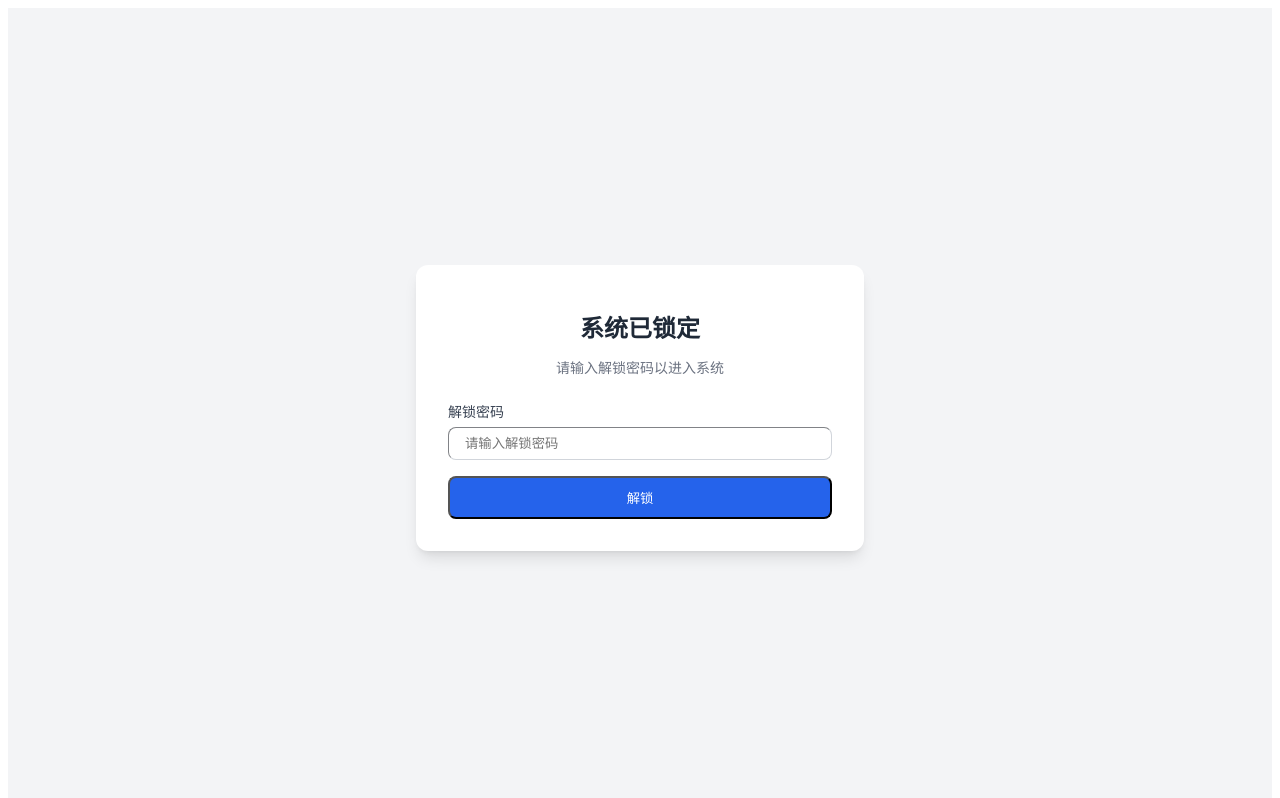
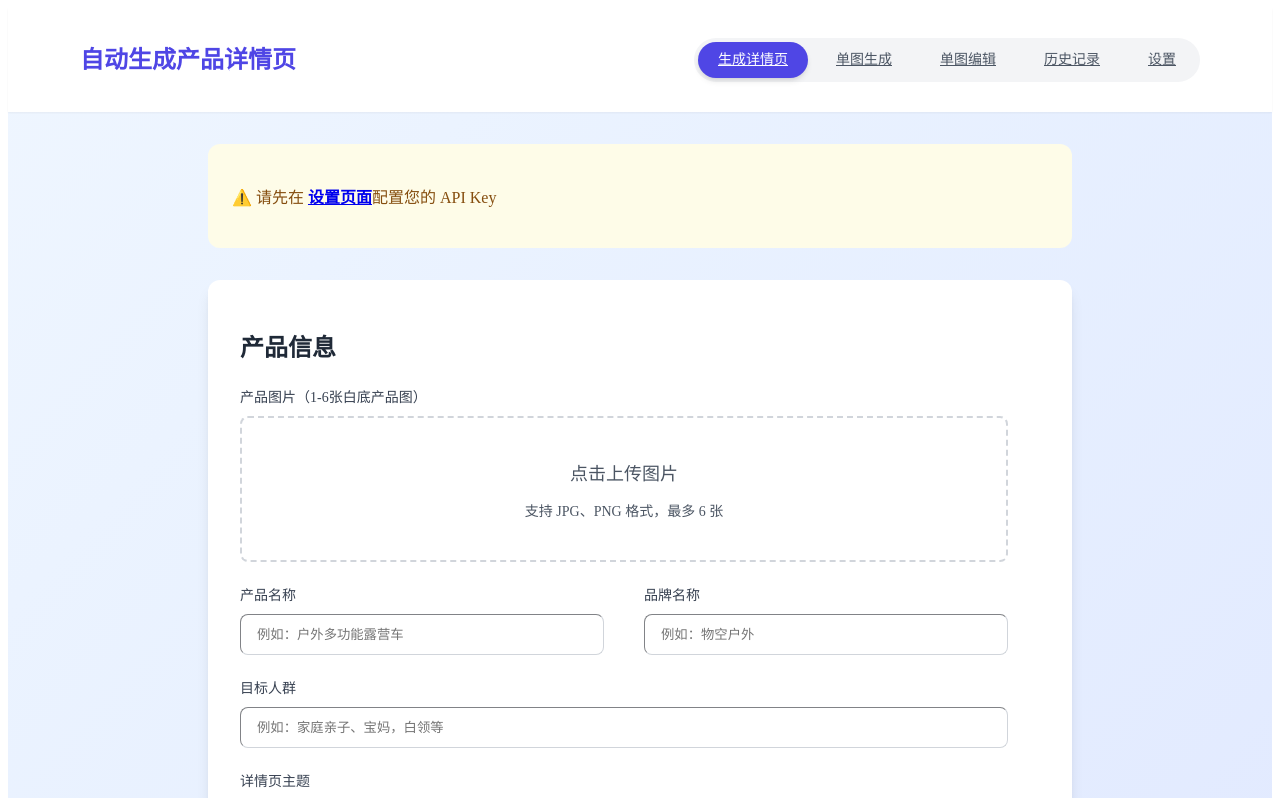
Before and after one commit to jiahaowu-git/auto-generate-goods-detail, a Vue app: page / in a window 1280 px wide. Before the commit this address led to /lock. Shown: the top 798 px of the page. Built offline with nearby package versions, Linux system fonts and the light colour scheme.

Commit message:
refactor: 移除锁屏功能
- 删除 src/views/LockView.vue
- 删除 src/stores/lock.js
- src/router/index.js 移除 /lock 路由、useLockStore 引用、
  router.beforeEach 锁屏守卫
- README.md 同步更新：目录树、路由表、首次使用配置步骤

```diff
--- a/src/router/index.js
+++ b/src/router/index.js
@@ -1,23 +1,16 @@
 import { createRouter, createWebHistory } from "vue-router";
-import { useLockStore } from "../stores/lock.js";
 import SettingsView from "../views/SettingsView.vue";
 import GenerateView from "../views/GenerateView.vue";
 import EditImageView from "../views/EditImageView.vue";
 import HistoryListView from "../views/HistoryListView.vue";
 import HistoryDetailView from "../views/HistoryDetailView.vue";
 import SingleImageGenerateView from "../views/SingleImageGenerateView.vue";
-import LockView from "../views/LockView.vue";
 
 const routes = [
   {
     path: "/",
     name: "generate",
     component: GenerateView,
-  },
-  {
-    path: "/lock",
-    name: "lock",
-    component: LockView,
   },
   {
     path: "/single-image-generate",
@@ -51,11 +44,4 @@ const router = createRouter({
   routes,
 });
 
-router.beforeEach((to) => {
-  const lockStore = useLockStore();
-  if (to.name !== "lock" && !lockStore.isUnlocked) {
-    return { name: "lock" };
-  }
-});
-
 export default router;
--- a/src/stores/lock.js
+++ /dev/null
@@ -1,26 +0,0 @@
-import { defineStore } from "pinia";
-import { ref } from "vue";
-
-const UNLOCK_PASSWORD = "jssk123456";
-
-export const useLockStore = defineStore("lock", () => {
-  const isUnlocked = ref(false);
-
-  function unlock(password) {
-    if (password === UNLOCK_PASSWORD) {
-      isUnlocked.value = true;
-      return true;
-    }
-    return false;
-  }
-
-  function lock() {
-    isUnlocked.value = false;
-  }
-
-  return {
-    isUnlocked,
-    unlock,
-    lock,
-  };
-});
--- a/src/views/LockView.vue
+++ /dev/null
@@ -1,71 +0,0 @@
-<template>
-  <div class="min-h-screen flex items-center justify-center bg-gray-100 p-4">
-    <div class="bg-white rounded-xl shadow-lg p-8 w-full max-w-md">
-      <h1 class="text-2xl font-bold text-gray-800 mb-2 text-center">
-        系统已锁定
-      </h1>
-      <p class="text-sm text-gray-500 mb-6 text-center">
-        请输入解锁密码以进入系统
-      </p>
-
-      <form @submit.prevent="handleUnlock" class="space-y-4">
-        <div>
-          <label class="block text-sm font-medium text-gray-700 mb-1">
-            解锁密码
-          </label>
-          <input
-            v-model="password"
-            type="password"
-            :class="[
-              'w-full px-4 py-2 border rounded-lg text-gray-800 focus:outline-none focus:ring-2 focus:ring-blue-400',
-              errorMessage
-                ? 'border-red-400 focus:ring-red-400'
-                : 'border-gray-300',
-            ]"
-            placeholder="请输入解锁密码"
-            autocomplete="current-password"
-          />
-        </div>
-
-        <div v-if="errorMessage" class="text-sm text-red-500 text-center">
-          {{ errorMessage }}
-        </div>
-
-        <button
-          type="submit"
-          class="w-full py-2.5 bg-blue-600 hover:bg-blue-700 text-white font-medium rounded-lg transition-colors"
-        >
-          解锁
-        </button>
-      </form>
-    </div>
-  </div>
-</template>
-
-<script setup>
-import { ref } from "vue";
-import { useRouter } from "vue-router";
-import { useLockStore } from "../stores/lock.js";
-
-const router = useRouter();
-const lockStore = useLockStore();
-
-const password = ref("");
-const errorMessage = ref("");
-
-function handleUnlock() {
-  if (!password.value.trim()) {
-    errorMessage.value = "请输入解锁密码";
-    return;
-  }
-
-  const success = lockStore.unlock(password.value);
-  if (success) {
-    errorMessage.value = "";
-    router.push("/");
-  } else {
-    errorMessage.value = "密码不正确，请重试";
-    password.value = "";
-  }
-}
-</script>
```
Also changed, not shown: 1 other file (tests, documents, lock files or other folders).
